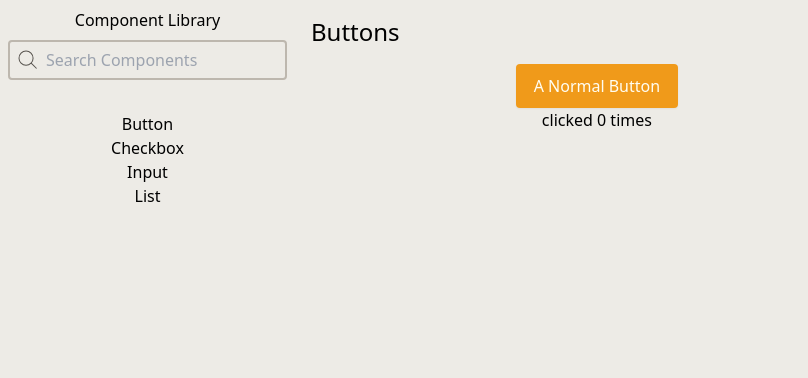
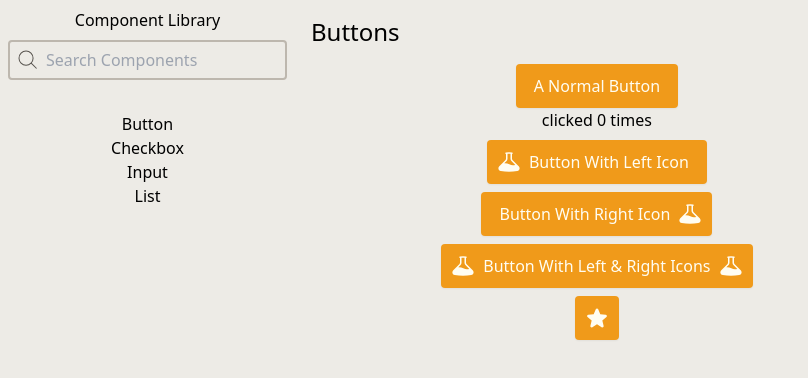
Before and after one commit to ks-rjjones/component-library, a React (Vite) app: page /components/button in a window 1280 px wide. Shown: the top 378 px of the page, without its empty margins (0-808 px from the left). Built offline with nearby package versions, Linux system fonts and the light colour scheme.

Commit message:
add icon support to button

```diff
--- a/src/components/button.tsx
+++ b/src/components/button.tsx
@@ -3,16 +3,18 @@ import React, { useMemo, useState } from "react";
 import { v4 as uuidv4 } from "uuid";
 
 // TODO
-// [ ] Icon button (icon only, start icon, end icon)
+// [X] Icon button (icon only, start icon, end icon)
 // [ ] Default styling options (outlined, filled, text)
 
 // Used for typing the button component
-const inputProps = ["text"];
+const inputProps = ["text", "leftElement", "rightElement"];
 
 // IMPORTANT: Whenever modifying IButtonProps, you must update the Omit lists in the button element
 // below. You will also need to update the inputProps list above.
 export interface IButtonProps extends React.ButtonHTMLAttributes<HTMLButtonElement> {
   text?: string;
+  leftElement?: React.ReactNode;
+  rightElement?: React.ReactNode;
 }
 
 const Input = React.forwardRef<HTMLButtonElement, IButtonProps>((p: IButtonProps, ref) => {
@@ -47,7 +49,8 @@ const Input = React.forwardRef<HTMLButtonElement, IButtonProps>((p: IButtonProps
     <button
       ref={ref}
       id={buttonId}
-      className={`w-fit rounded ${border} ${bgColor} px-4 py-2 ${textColor} ${shadow} ${brightness} ${p.className}`}
+      className={`w-fit rounded ${border} ${bgColor} p-2 ${textColor} ${shadow} ${brightness} ${p.className}`}
+      // className={`w-fit rounded border-2 bg-primary-500 px-4 py-2 text-primary-100 shadow-sm`}
       onBlur={(e) => {
         setIsHovered(false);
         p.onBlur && p.onBlur(e);
@@ -81,7 +84,15 @@ const Input = React.forwardRef<HTMLButtonElement, IButtonProps>((p: IButtonProps
         "onMouseUp",
       ])}
     >
-      {p.text && p.text}
+      <div className="flex items-center">
+        {p.leftElement && (
+          <div className="flex min-w-[24px] flex-none justify-center">{p.leftElement}</div>
+        )}
+        {p.text && <div className="mx-2 flex grow justify-center">{p.text}</div>}
+        {p.rightElement && (
+          <div className="flex min-w-[24px] flex-none justify-center">{p.rightElement}</div>
+        )}
+      </div>
     </button>
   );
 });
--- a/src/pages/buttonPage.tsx
+++ b/src/pages/buttonPage.tsx
@@ -1,5 +1,6 @@
 import { useState } from "react";
 import Button from "src/components/button";
+import { BeakerIcon, StarIcon } from "@heroicons/react/24/solid";
 
 export default function ButtonPage() {
   const Spacer = () => <div className="my-2" />;
@@ -18,6 +19,18 @@ export default function ButtonPage() {
           <div>clicked {normalButtonClicks} times</div>
         </div>
         <Spacer />
+        <Button text="Button With Left Icon" leftElement={<BeakerIcon />} />
+        <Spacer />
+        <Button text="Button With Right Icon" rightElement={<BeakerIcon />} />
+        <Spacer />
+        <Button
+          text="Button With Left & Right Icons"
+          leftElement={<BeakerIcon />}
+          rightElement={<BeakerIcon />}
+        />
+        <Spacer />
+        <Button leftElement={<StarIcon />} />
+        <Spacer />
       </div>
     </>
   );
```
